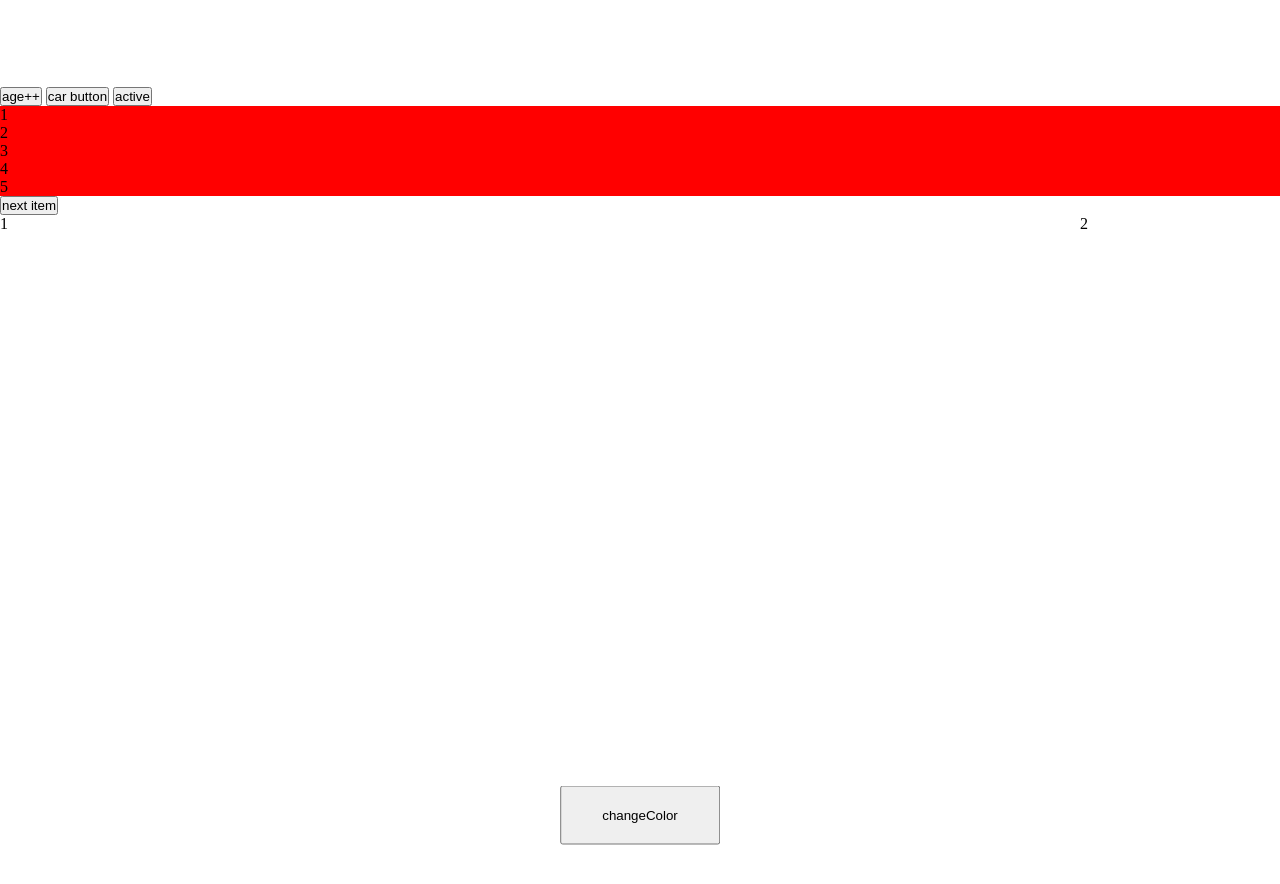
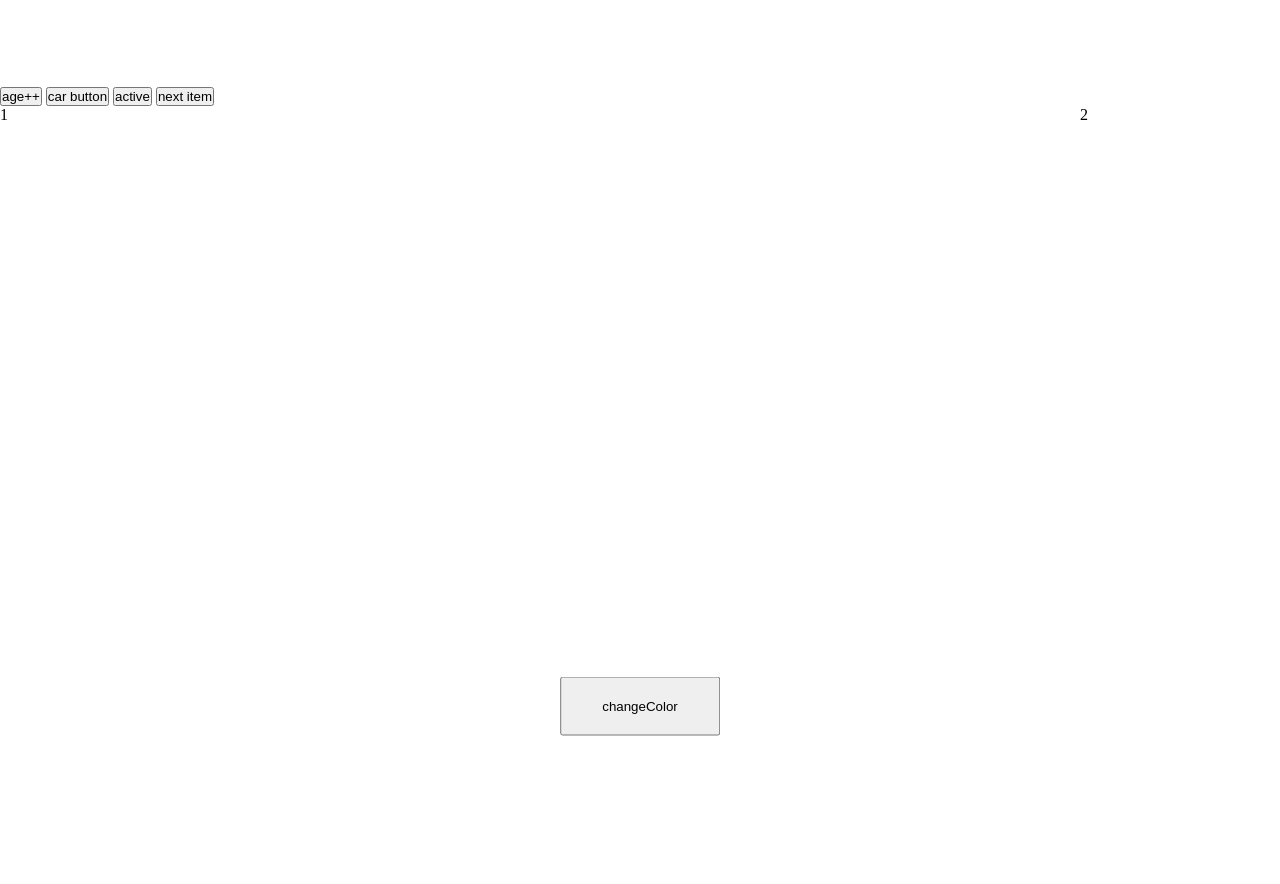
Before and after one commit to artpoz/kwiaciarnia, a website: page index.html in a window 1280 px wide. Shown: the part 3505-4389 px from the top of the page. Drawn offline with Linux system fonts and the light colour scheme.

Commit message:
commented list_item

```diff
--- a/index.html
+++ b/index.html
@@ -108,13 +108,13 @@
     <button id="carBtn">car button</button>
     <button id="activeBox">active</button>
 
-    <ul class="list">
+    <!-- <ul class="list">
         <li class="list__item">1</li>
         <li class="list__item">2</li>
         <li class="list__item">3</li>
         <li class="list__item">4</li>
         <li class="list__item">5</li>
-    </ul>
+    </ul> -->
     <button id="btnNext">next item</button>
 
     <div class="box">
```
